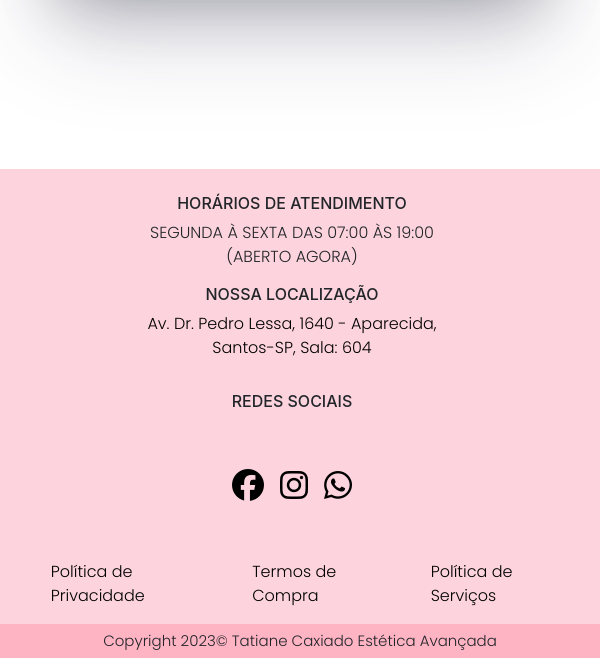
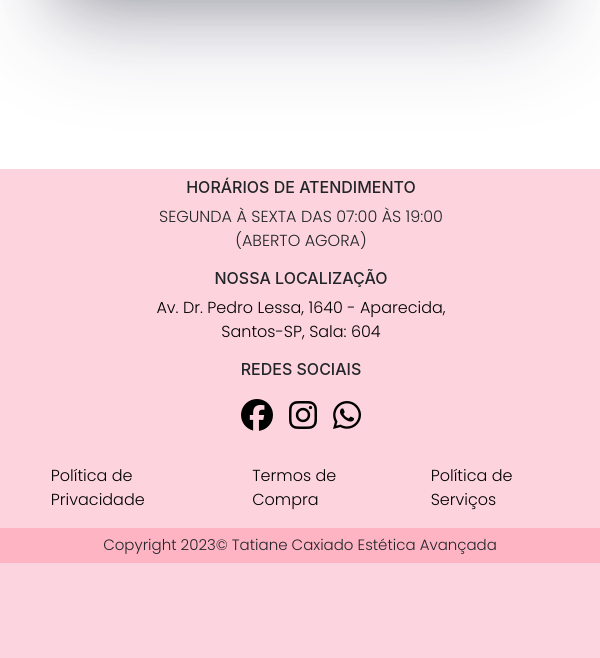
Before and after one commit to CarolzinhaLima/EsteticaAvancada, a PHP site: page /index.php in a window 600 px wide. Shown: the part 1310-1968 px from the top of the page. After the commit the page ends 1873 px from the top, so only its background shows below. Run offline with PHP 8.4, Linux system fonts and the light colour scheme; some libraries are stand-ins or nearby versions.

Commit message:
mudança rodape, que estava quebrando

```diff
--- a/css/rodape.css
+++ b/css/rodape.css
@@ -15,7 +15,7 @@
 .container-rodape{
     background-color: #fdd4dd;
     padding-top: 1.5%;
- width: 100%;
+    width: 100%;
 }
 .rodape{
     background: #fdd4dd;
@@ -100,7 +100,6 @@
     }
     footer ul{
     display: flex;
-    margin: 0 5rem 0 13rem !important;
     list-style: none;
     }
     footer ul h6{
@@ -173,7 +172,6 @@
     footer ul h6{
         text-decoration: solid;
         white-space: nowrap;
-        margin-top: 1rem;
          text-align: center !important;
 
     }
@@ -203,5 +201,10 @@
         font-size: 15px;
         text-align: center;
     }
-
+    footer .redes .svg{
+        margin: 7.5%;
+    }
+    footer ul {
+        margin: 0 10% 0 5%;
+    }
 }
```
